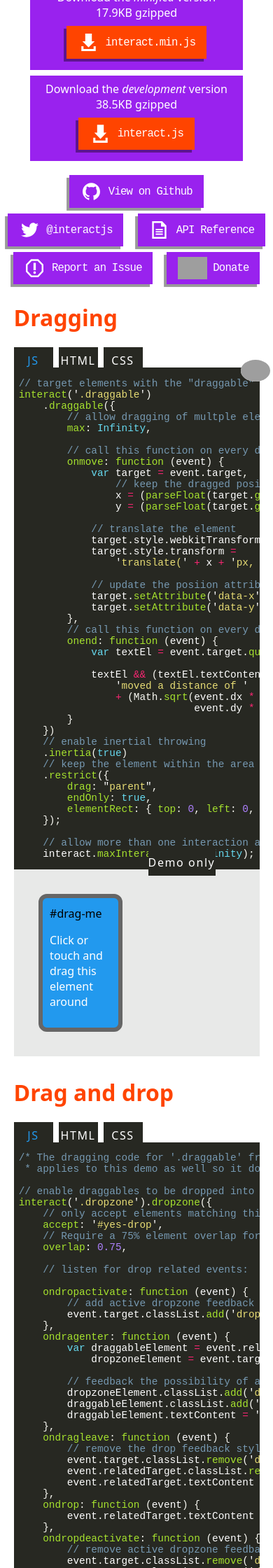
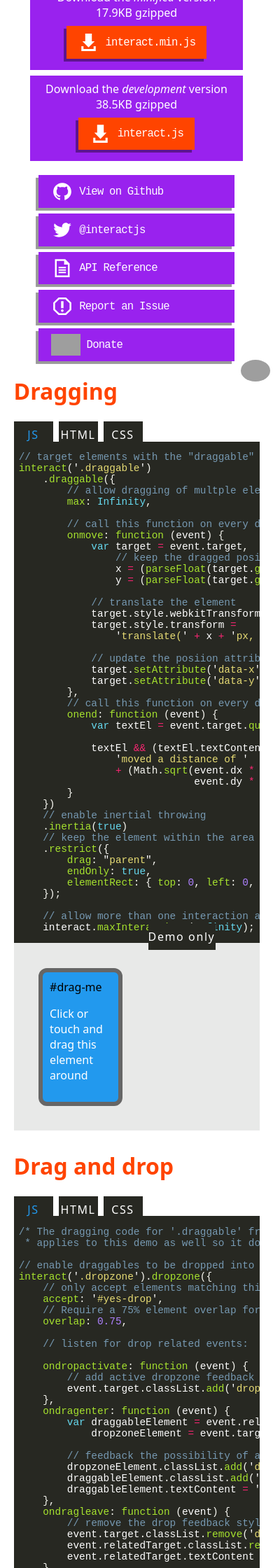
Before and after one commit to interactjs/interactjs.github.io, a Jekyll site: the page built from index.html, in a window 390 px wide. Shown: the part 337-2577 px from the top of the page at 70% size. Built offline with Jekyll 4.4.1, drawn with Linux system fonts in a browser that asks for light colours; Markdown is read by kramdown in place of the engine named in the settings; comment, search, counter and statistics services are not loaded; grey boxes are pictures that could not be loaded.

Commit message:
Rearrange .links and make it more responsive

```diff
--- a/css/main.css
+++ b/css/main.css
@@ -78,6 +78,9 @@ h1 {
 .link-btn-icon {
   height: 2em;
   vertical-align: middle; }
+
+.links-br {
+  display: inline; }
 
 #download {
   text-align: center;
@@ -207,4 +210,20 @@ code {
   padding: 4px;
   color: #fff; }
 
+@media screen and (max-width: 430px) {
+  .links {
+    display: block;
+    width: 100%; }
+    .links li {
+      display: block;
+      min-width: 75%;
+      margin: 0.5em; }
+    .links .link-btn {
+      min-width: 65%;
+      text-align: initial;
+      padding-left: 5%;
+      padding-right: 5%; }
+    .links .links-br {
+      display: none; } }
+
 /*# sourceMappingURL=main.css.map */
--- a/index.html
+++ b/index.html
@@ -48,6 +48,7 @@ gestures with inertia and snapping for modern browsers (and&nbsp;also&nbsp;IE8+)
             @interactjs
         </a>
     </li>
+    <div class="links-br"><br></div>
     <li>
         <a class="link-btn" href="/api">
             <img class="link-btn-icon" src="{{ site.baseurl }}/img/doc.svg" alt="Docs">
```
Also changed, not shown: _scss/main.scss (+28 -0 lines).
